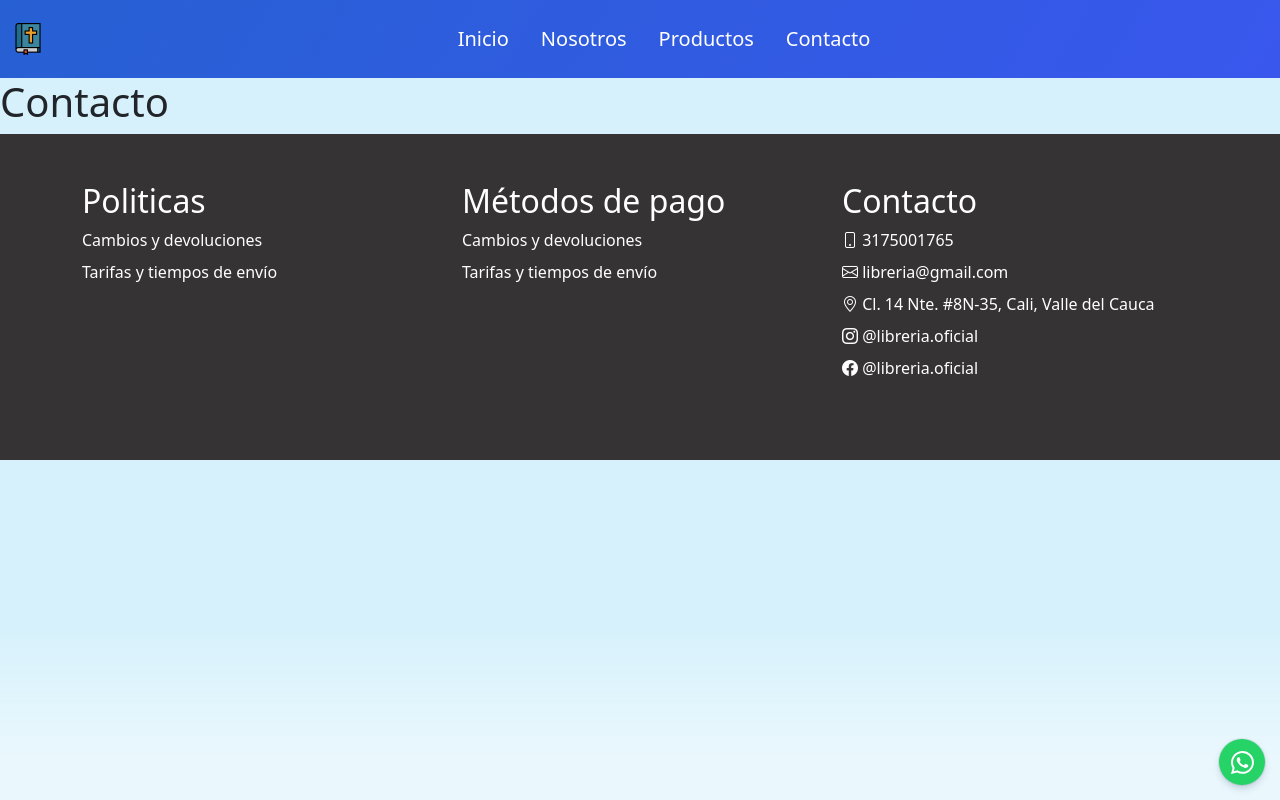
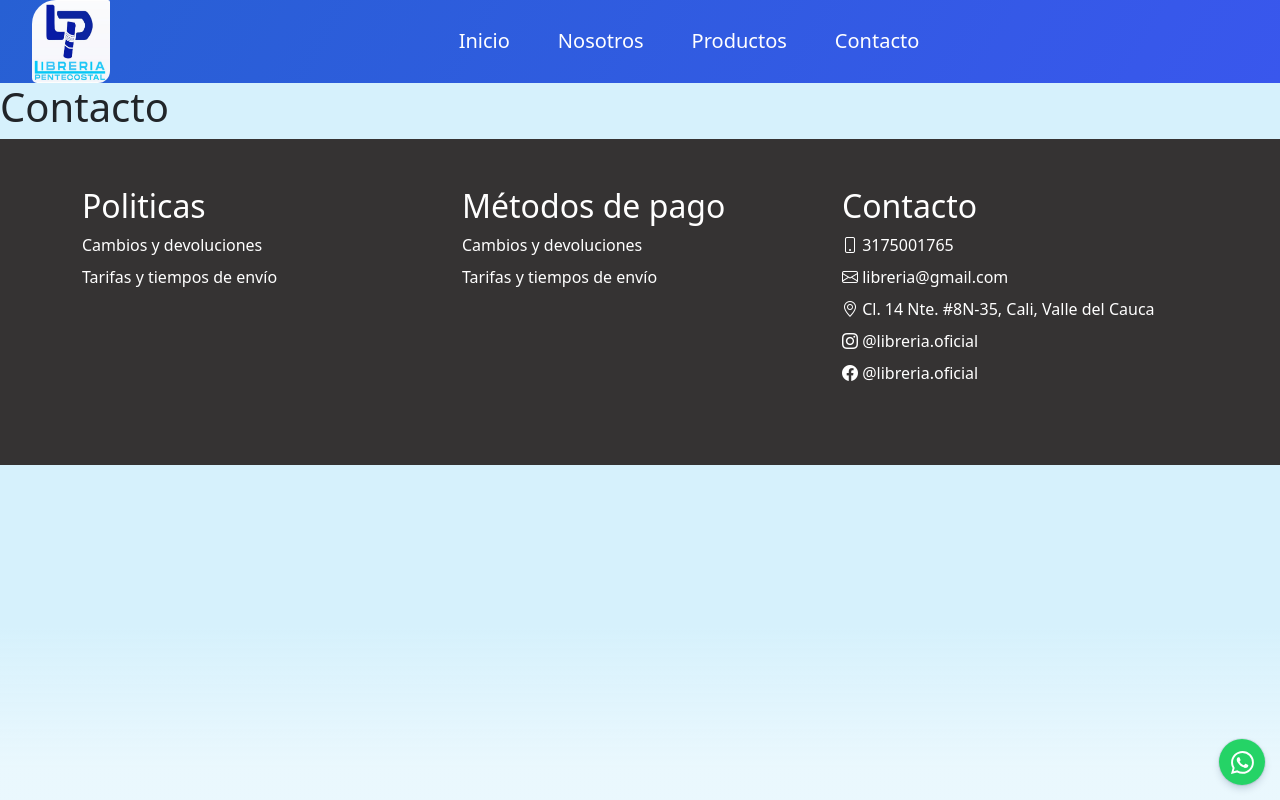
Before and after one commit to geodev10/proyecto-talento-tech, a plain HTML site: page contacto.html in a window 1280 px wide. Drawn offline with nearby package versions, Linux system fonts and the light colour scheme.

Commit message:
Icono de la pagina Actualizado

```diff
--- a/contacto.html
+++ b/contacto.html
@@ -25,7 +25,7 @@
         <header class="sticky-top">
             <!-- Probar tambien con container-fluid -->
 
-            <nav class="navbar navbar-expand-lg navbar-dark fs-5">
+            <nav class="navbar navbar-expand-lg navbar-dark fs-5 p-0">
                 <div class="container-fluid">
                     <button
                         class="navbar-toggler"
@@ -37,30 +37,30 @@
                         aria-label="Toggle navigation">
                         <span class="navbar-toggler-icon"></span>
                     </button>
-                    <a class="navbar-brand" href="#">
+                    <a class="navbar-brand p-0 m-0" href="./index.html">
                         <img
                             class="icono"
-                            src="./assets/img/biblia.png"
+                            src="./assets/img/logobase.png"
                             alt="Logo del proyecto" />
                     </a>
                     <div class="collapse navbar-collapse"
                         id="navbarTogglerDemo03">
                         <ul class="navbar-nav mx-auto mb-2 mb-lg-0">
                             <li class="nav-item">
-                                <a class="nav-link active p-3"
+                                <a class="nav-link active p-4"
                                     aria-current="page"
                                     href="./index.html">Inicio</a>
                             </li>
                             <li class="nav-item">
-                                <a class="nav-link p-3"
+                                <a class="nav-link p-4"
                                     href="./nosotros.html">Nosotros</a>
                             </li>
                             <li class="nav-item">
-                                <a class="nav-link p-3"
+                                <a class="nav-link p-4"
                                     href="./productos.html">Productos</a>
                             </li>
                             <li class="nav-item">
-                                <a class="nav-link p-3"
+                                <a class="nav-link p-4"
                                     href="./contacto.html">Contacto</a>
                             </li>
                         </ul>
--- a/css/styles.css
+++ b/css/styles.css
@@ -26,7 +26,9 @@ a {
 
 
 .icono {
-  width: 32px;
+  width: 78px;
+  /* Border radius opcional */
+  border-radius: 24px 2px 12px 5px;
 }
 
 /* NAVBAR */
@@ -37,9 +39,15 @@ a {
   background: linear-gradient(90deg, #3957ed, #7ec9f5); */
 }
 
+.navbar .container-fluid .navbar-brand{
+  margin-left: 20px !important;
+}
+
 .navbar .navbar-collapse .nav-link {
   color: #ffffff;
 }
+
+
 
 nav-link,
 .card-footer .btn,
```
Also changed, not shown: index.html (+9 -9 lines), nosotros.html (+7 -7 lines), productos.html (+7 -7 lines), assets/img/biblia.ico (deleted), assets/img/logo.ico (added), assets/img/logo.png (added), assets/img/logobase.png (added), 3 other files.
